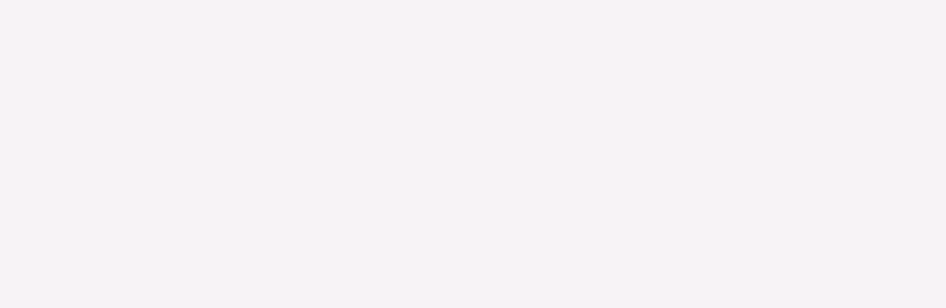
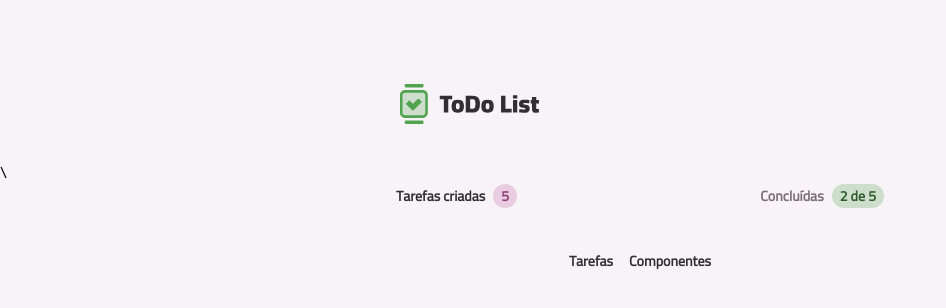
Before and after one commit to BRyuTakahashi/todo, a React (Vite) app: page / in a window 1280 px wide. Before the commit this address had no page. Shown: the top 308 px of the page, without its empty margins (0-946 px from the left). Built offline with nearby package versions, Linux system fonts and the light colour scheme.

Commit message:
Task Sumary Component done

```diff
--- a/src/App.tsx
+++ b/src/App.tsx
@@ -1,12 +1,14 @@
 import { BrowserRouter, Route, Routes } from "react-router";
 import { PageComponents } from "./pages/PageComponents";
 import { LayoutMain } from "./pages/LayoutMain";
+import { PageHome } from "./pages/PageHome";
 
 export function App() {
   return (
     <BrowserRouter>
       <Routes>
         <Route element={< LayoutMain />}>
+          <Route index element={<PageHome />} />
           <Route path="/components" element={< PageComponents />} />
         </Route>
       </Routes>
--- /dev/null
+++ b/src/core-components/TasksSumary.tsx
@@ -0,0 +1,17 @@
+import { Badge } from "../components/Badge";
+import { Text } from "../components/Text";
+
+export function TasksSumary() {
+    return (
+        <>
+            <div className="flex items-center gap-2">
+                <Text variant='body-sm-bold' className="text-gray-300">Tarefas criadas</Text>
+                <Badge variant='secondary'>5</Badge>
+            </div>
+            <div className="flex items-center gap-2">
+                <Text variant='body-sm-bold' className="!text-gray-300">Concluídas</Text>
+                <Badge variant='primary'>2 de 5</Badge>
+            </div>
+        </>
+    )
+}
--- /dev/null
+++ b/src/pages/PageHome.tsx
@@ -0,0 +1,12 @@
+import { Container } from "../components/Container";
+import { TasksSumary } from "../core-components/TasksSumary";
+
+export function PageHome() {
+    return (
+        <Container as="article" className="space-y-3">
+            <header className="flex items-center justify-between">
+                <TasksSumary></TasksSumary>
+            </header>
+        </Container>
+    )
+}
```
